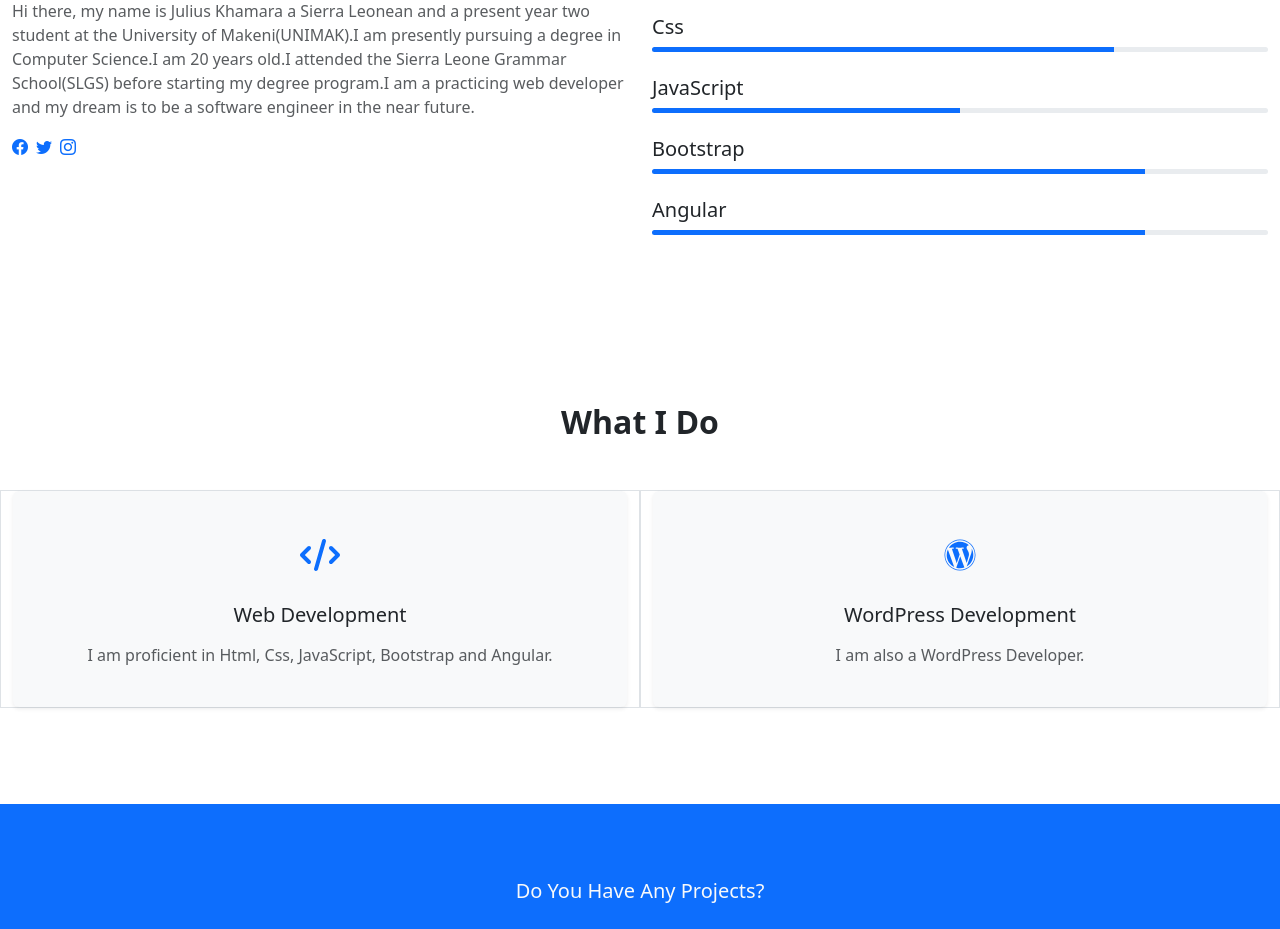
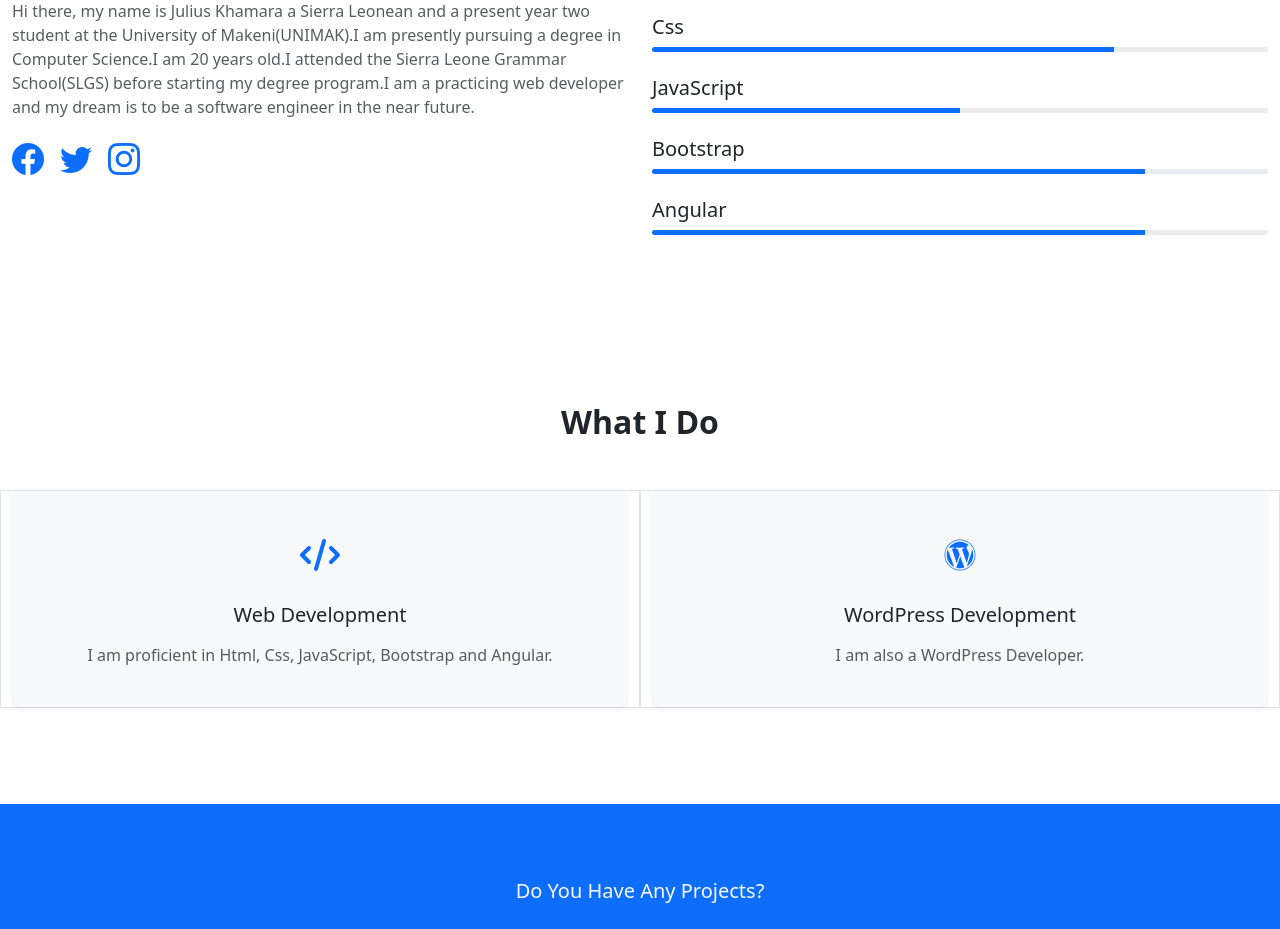
Before and after one commit to JKHAMARA/project, an Angular app: page /home in a window 1280 px wide. Shown: the part 1100-2029 px from the top of the page. Built offline with nearby package versions, Linux system fonts and the light colour scheme.

Commit message:
Minor Changes

```diff
--- a/src/app/home/home.component.html
+++ b/src/app/home/home.component.html
@@ -88,9 +88,9 @@
           <div class="col-lg-12 d-flex align-items-center">
             <!-- <a class="btn btn-primary px-3 me-5" href="">Download CV</a> -->
             <div class="social-links">
-              <a class="text-primary me-2" href="https://www.facebook.com/"><i class="bi bi-facebook"></i></a>
-              <a class="text-primary me-2" href="https://twitter.com/home"><i class="bi bi-twitter"></i></a>
-              <a class="text-primary me-2" href="https://www.instagram.com/"><i class="bi bi-instagram"></i></a>
+              <a class="text-primary me-3 fs-2" href="https://www.facebook.com/"><i class="bi bi-facebook"></i></a>
+              <a class="text-primary me-3 fs-2" href="https://twitter.com/home"><i class="bi bi-twitter"></i></a>
+              <a class="text-primary me-3 fs-2" href="https://www.instagram.com/"><i class="bi bi-instagram"></i></a>
             </div>
           </div>
         </div>
```
